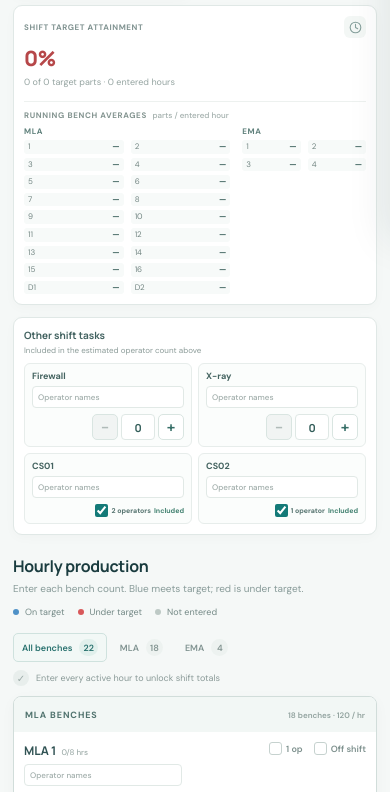
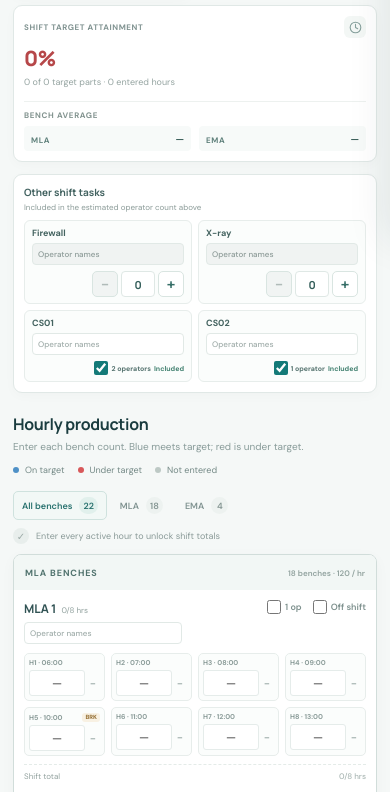
Before and after one commit to ivanachmadi/cellspacer, a plain HTML site: page index.html in a window 390 px wide. Shown: the part 604-1396 px from the top of the page. Drawn offline with nearby package versions, Linux system fonts and the light colour scheme.

Commit message:
Simplify averages and fairen bench rankings

```diff
--- a/app.js
+++ b/app.js
@@ -632,11 +632,14 @@
     let actual = 0;
     let target = 0;
     let enteredHours = 0;
-    const averages = new Map();
+    const products = Object.fromEntries(PRODUCTS.map((product) => [product, { actual: 0, target: 0, enteredHours: 0 }]));
+    const benchPerformance = new Map();
     for (const bench of BENCHES) {
       if (shift.inactive[bench]) continue;
       let total = 0;
+      let benchTarget = 0;
       let hours = 0;
+      const product = bench.startsWith("MLA ") ? "MLA" : "EMA";
       for (const hour of schedule.hours) {
         if (shift.hourDisabled[bench][hour.index]) continue;
         const count = shift.entries[bench][hour.index];
@@ -644,15 +647,24 @@
         const numericCount = Number(count);
         if (!Number.isFinite(numericCount)) continue;
         total += numericCount;
-        target += goalFor(shift, bench, hour.index);
+        const hourTarget = goalFor(shift, bench, hour.index);
+        benchTarget += hourTarget;
+        products[product].actual += numericCount;
+        products[product].target += hourTarget;
+        products[product].enteredHours += 1;
+        target += hourTarget;
         actual += numericCount;
         hours += 1;
         enteredHours += 1;
       }
-      if (hours) averages.set(bench, total / hours);
+      if (hours && benchTarget) benchPerformance.set(bench, { attainment: total / benchTarget * 100 });
     }
     const attainment = target ? actual / target * 100 : 0;
-    return { actual, target, enteredHours, attainment, averages };
+    const averages = new Map(PRODUCTS.map((product) => {
+      const totals = products[product];
+      return [product, totals.enteredHours ? totals.actual / totals.enteredHours : null];
+    }));
+    return { actual, target, enteredHours, attainment, averages, benchPerformance };
   }
 
   function formatAverage(value) {
@@ -669,17 +681,13 @@
     const leaders = new Set();
     for (const product of PRODUCTS) {
       const benches = BENCHES.filter((bench) => bench.startsWith(`${product} `));
-      const list = el(`${product.toLowerCase()}BenchAverages`);
-      list.innerHTML = benches.map((bench) => {
-        const value = shift.inactive[bench] ? "OFF" : metrics.averages.has(bench) ? formatAverage(metrics.averages.get(bench)) : "—";
-        const title = shift.inactive[bench] ? `${bench}: off shift` : metrics.averages.has(bench) ? `${bench}: ${value} parts per entered hour` : `${bench}: no counts entered`;
-        return `<span class="bench-average-item" title="${safe(title)}" aria-label="${safe(title)}"><span>${safe(bench.slice(product.length + 1))}</span><b>${safe(value)}</b></span>`;
-      }).join("");
-      const current = benches.filter((bench) => metrics.averages.has(bench));
+      const average = metrics.averages.get(product);
+      el(`${product.toLowerCase()}BenchAverage`).textContent = average === null ? "—" : formatAverage(average);
+      const current = benches.filter((bench) => metrics.benchPerformance.has(bench));
       if (current.length) {
-        const highest = Math.max(...current.map((bench) => metrics.averages.get(bench)));
+        const highest = Math.max(...current.map((bench) => metrics.benchPerformance.get(bench).attainment));
         for (const bench of current) {
-          if (Math.abs(metrics.averages.get(bench) - highest) < 1e-9) leaders.add(bench);
+          if (Math.abs(metrics.benchPerformance.get(bench).attainment - highest) < 1e-9) leaders.add(bench);
         }
       }
     }
@@ -745,8 +753,14 @@
 
   function renderTaskStaffing(shift) {
     for (const input of document.querySelectorAll("[data-note-key]")) {
-      input.value = String(shift.notes?.[input.dataset.noteKey] || "").slice(0, 15);
-      input.disabled = !!shift.finalized || (BENCHES.includes(input.dataset.noteKey) && !!shift.inactive[input.dataset.noteKey]);
+      const key = input.dataset.noteKey;
+      input.value = String(shift.notes?.[key] || "").slice(0, 15);
+      const benchOff = BENCHES.includes(key) && !!shift.inactive[key];
+      const taskKey = key.startsWith("task:") ? key.slice(5) : "";
+      const taskOff = VARIABLE_TASKS.includes(taskKey)
+        ? taskOperatorCount(shift, taskKey) === 0
+        : FIXED_TASKS.some((task) => task.key === taskKey) && !fixedTaskIncluded(shift, taskKey);
+      input.disabled = !!shift.finalized || benchOff || taskOff;
     }
     for (const input of document.querySelectorAll("[data-task-count]")) {
       const task = input.dataset.taskCount;
--- a/index.html
+++ b/index.html
@@ -9,9 +9,9 @@
     <link rel="preconnect" href="https://fonts.googleapis.com" />
     <link rel="preconnect" href="https://fonts.gstatic.com" crossorigin />
     <link href="https://fonts.googleapis.com/css2?family=DM+Sans:wght@400;500;600;700&family=Manrope:wght@500;600;700;800&display=swap" rel="stylesheet" />
-    <link rel="stylesheet" href="styles.css?v=20261029-2" />
+    <link rel="stylesheet" href="styles.css?v=20261029-3" />
     <script src="https://cdn.jsdelivr.net/npm/@supabase/supabase-js@2"></script>
-    <script src="app.js?v=20261029-2" defer></script>
+    <script src="app.js?v=20261029-3" defer></script>
   </head>
   <body>
     <div class="app-shell">
@@ -131,13 +131,13 @@
             <div class="metric-value attainment-value" id="shiftAttainment" data-level="red" aria-live="polite">0%</div>
             <div class="metric-foot" id="attainmentDetail">0 of 0 target parts · 0 entered hours</div>
             <div class="bench-average-wrap">
-              <div class="bench-average-heading">RUNNING BENCH AVERAGES <span>parts / entered hour</span></div>
+              <div class="bench-average-heading">BENCH AVERAGE</div>
               <div class="bench-average-products">
-                <section class="bench-average-product" aria-label="MLA running averages">
-                  <strong>MLA</strong><div class="bench-average-grid" id="mlaBenchAverages"></div>
+                <section class="bench-average-product" aria-label="MLA average count">
+                  <strong>MLA</strong><span class="bench-average-value" id="mlaBenchAverage">—</span>
                 </section>
-                <section class="bench-average-product" aria-label="EMA running averages">
-                  <strong>EMA</strong><div class="bench-average-grid" id="emaBenchAverages"></div>
+                <section class="bench-average-product" aria-label="EMA average count">
+                  <strong>EMA</strong><span class="bench-average-value" id="emaBenchAverage">—</span>
                 </section>
               </div>
             </div>
--- a/styles.css
+++ b/styles.css
@@ -181,13 +181,10 @@ h1 { font: 800 30px/1.1 "Manrope", sans-serif; letter-spacing: -.04em; margin-bo
 .attainment-value[data-level="red"] { color: #b64749; }
 .bench-average-wrap { margin-top: 11px; padding-top: 8px; border-top: 1px solid #edf1ef; }
 .bench-average-heading { margin-bottom: 6px; color: #82938f; font-size: 7px; font-weight: 800; letter-spacing: .08em; }
-.bench-average-heading span { margin-left: 3px; color: #a0adaa; font-size: 7px; font-weight: 500; letter-spacing: 0; text-transform: none; }
-.bench-average-products { display: grid; grid-template-columns: 1.25fr .75fr; gap: 9px; }
-.bench-average-product { min-width: 0; }
-.bench-average-product > strong { display: block; margin-bottom: 4px; color: #60817c; font-size: 7px; letter-spacing: .08em; }
-.bench-average-grid { display: grid; grid-template-columns: repeat(2, minmax(0, 1fr)); gap: 3px 5px; }
-.bench-average-item { display: flex; align-items: center; justify-content: space-between; gap: 3px; min-width: 0; padding: 2px 4px; border-radius: 3px; color: #728582; background: #f7faf9; font-size: 7px; line-height: 1.2; }
-.bench-average-item b { color: #3c615c; font-size: 7px; font-weight: 700; }
+.bench-average-products { display: grid; grid-template-columns: repeat(2, minmax(0, 1fr)); gap: 8px; }
+.bench-average-product { display: flex; align-items: baseline; justify-content: space-between; gap: 6px; min-width: 0; padding: 5px 7px; border-radius: 4px; background: #f7faf9; }
+.bench-average-product > strong { color: #60817c; font-size: 7px; letter-spacing: .08em; }
+.bench-average-value { color: #3c615c; font: 700 10px "Manrope", sans-serif; }
 .task-staffing { margin: 0 0 28px; padding: 12px 14px 14px; border: 1px solid var(--line); border-radius: 9px; background: #fff; box-shadow: 0 3px 12px rgba(22,58,57,.025); }
 .task-staffing-heading { display: flex; align-items: center; justify-content: space-between; gap: 12px; margin-bottom: 10px; }
 .task-staffing-heading h2 { margin: 0 0 3px; color: #426260; font: 700 11px "Manrope", sans-serif; }
@@ -213,8 +210,6 @@ h1 { font: 800 30px/1.1 "Manrope", sans-serif; letter-spacing: -.04em; margin-bo
 .best-bench-badge[hidden] { display: none; }
 .task-fixed-count { color: #55736f; font-size: 9px; font-weight: 700; }
 .task-fixed-toggle { display: inline-flex; align-items: center; gap: 4px; color: #55736f; cursor: pointer; white-space: nowrap; }
-.task-fixed-toggle input { width: 14px; height: 14px; margin: 0; accent-color: var(--teal); cursor: pointer; }
-.task-fixed-toggle input:disabled { cursor: not-allowed; }
 .task-fixed-toggle .task-fixed-count { font-size: 8px; }
 .task-fixed-state { color: #428170; font-size: 8px; font-weight: 700; }
 .task-fixed-state.not-scheduled { color: #8e9a97; }
@@ -266,10 +261,10 @@ h1 { font: 800 30px/1.1 "Manrope", sans-serif; letter-spacing: -.04em; margin-bo
 .status-cell { padding: 4px 5px; background: #fff; }
 .status-controls { display: flex; align-items: center; justify-content: center; gap: 7px; }
 .status-toggle { display: inline-flex; align-items: center; gap: 4px; color: #7e918e; font-size: 8px; font-weight: 600; cursor: pointer; white-space: nowrap; }
-.status-toggle input { appearance: none; display: grid; place-content: center; width: 12px; height: 12px; margin: 0; border: 1px solid #c6d2cf; border-radius: 3px; background: #fff; cursor: pointer; }
-.status-toggle input::before { content: ""; width: 7px; height: 7px; transform: scale(0); transition: transform .08s ease-in-out; border-radius: 1px; background: white; }
-.status-toggle input:checked { border-color: var(--teal); background: var(--teal); }.status-toggle input:checked::before { transform: scale(1); }
-.status-toggle.disabled-toggle input:checked { border-color: #93a19f; background: #93a19f; }
+.status-toggle input, .task-fixed-toggle input { appearance: auto; flex: 0 0 14px; width: 14px; height: 14px; margin: 0; accent-color: var(--teal); cursor: pointer; }
+.status-toggle input:disabled, .task-fixed-toggle input:disabled { cursor: not-allowed; }
+.status-toggle.disabled-toggle input { accent-color: #93a19f; }
+.status-toggle input:focus-visible, .task-fixed-toggle input:focus-visible { outline: 2px solid #b9ddd5; outline-offset: 2px; }
 .count-cell { padding: 4px 3px; text-align: center; }
 .hour-control { display: flex; align-items: center; justify-content: center; gap: 3px; }
 .count-input { width: 56px; height: 28px; padding: 0 4px; border: 1px solid #e5ecea; border-radius: 5px; color: #57716f; background: #fff; text-align: center; font: 700 11px "DM Sans", sans-serif; outline: none; appearance: textfield; transition: border .12s ease, background .12s ease; }
@@ -414,17 +409,16 @@ h1 { font: 800 30px/1.1 "Manrope", sans-serif; letter-spacing: -.04em; margin-bo
   .operator-stepper, .task-fixed-toggle { justify-self: end; }
   .operator-note { height: 22px; font-size: 8px; }
   .task-operator-note { max-width: none; }
-  .bench-average-products { gap: 12px; }
-  .bench-average-grid { gap: 4px 7px; }
-  .bench-average-item, .bench-average-item b { font-size: 8px; }
-  .bench-average-heading, .bench-average-heading span, .bench-average-product > strong { font-size: 8px; }
+  .bench-average-products { gap: 8px; }
+  .bench-average-value { font-size: 11px; }
+  .bench-average-heading, .bench-average-product > strong { font-size: 8px; }
   .attainment-value { font-size: 25px; }
   .task-name { font-size: 9px; }
   .stepper-button { width: 26px; height: 26px; }
   .task-count-input { width: 34px; height: 26px; }
   .task-fixed-count { font-size: 8px; }
   .task-fixed-toggle { gap: 3px; }
-  .task-fixed-toggle input { width: 13px; height: 13px; }
+  .status-toggle input, .task-fixed-toggle input { width: 14px; height: 14px; }
   .task-fixed-toggle .task-fixed-count, .task-fixed-state { font-size: 7px; }
   .metric-card { min-height: 101px; padding: 10px; }
   .metric-label { font-size: 8px; letter-spacing: .07em; }
@@ -464,7 +458,7 @@ h1 { font: 800 30px/1.1 "Manrope", sans-serif; letter-spacing: -.04em; margin-bo
   .mobile-bench-title .best-bench-badge { color: #267354; font-size: 6px; font-weight: 800; }
   .mobile-status-controls { display: flex; align-items: center; gap: 11px; }
   .mobile-status-controls .status-toggle { font-size: 9px; }
-  .mobile-status-controls .status-toggle input { width: 13px; height: 13px; }
+  .mobile-status-controls .status-toggle input { width: 14px; height: 14px; }
   .mobile-bench-card.is-best-bench { border-left: 3px solid #46a176; background: #f0f8f3; }
   .mobile-bench-card.is-best-bench .mobile-bench-title strong { color: #246d50; }
   .mobile-hours { display: grid; grid-template-columns: repeat(4, minmax(0, 1fr)); gap: 6px; }
```
